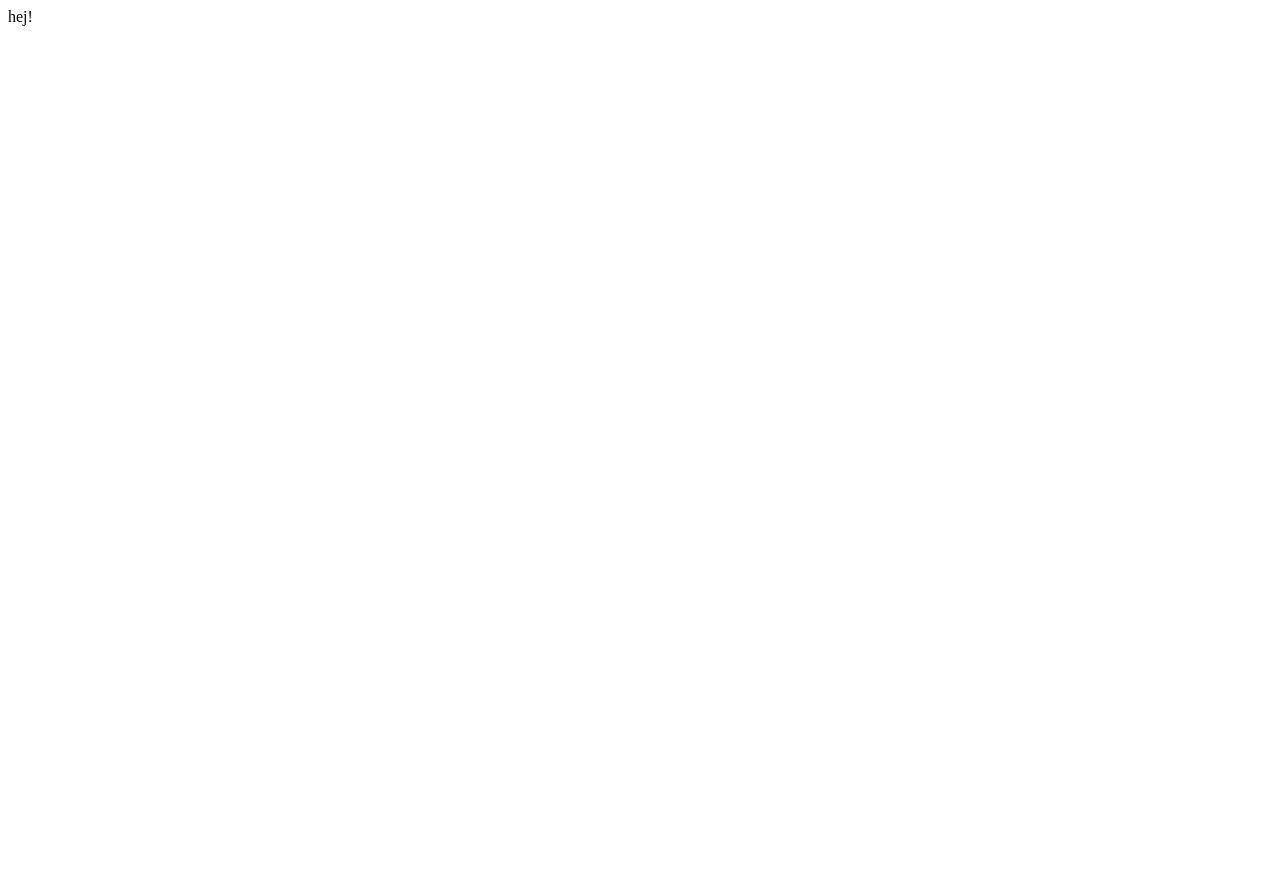
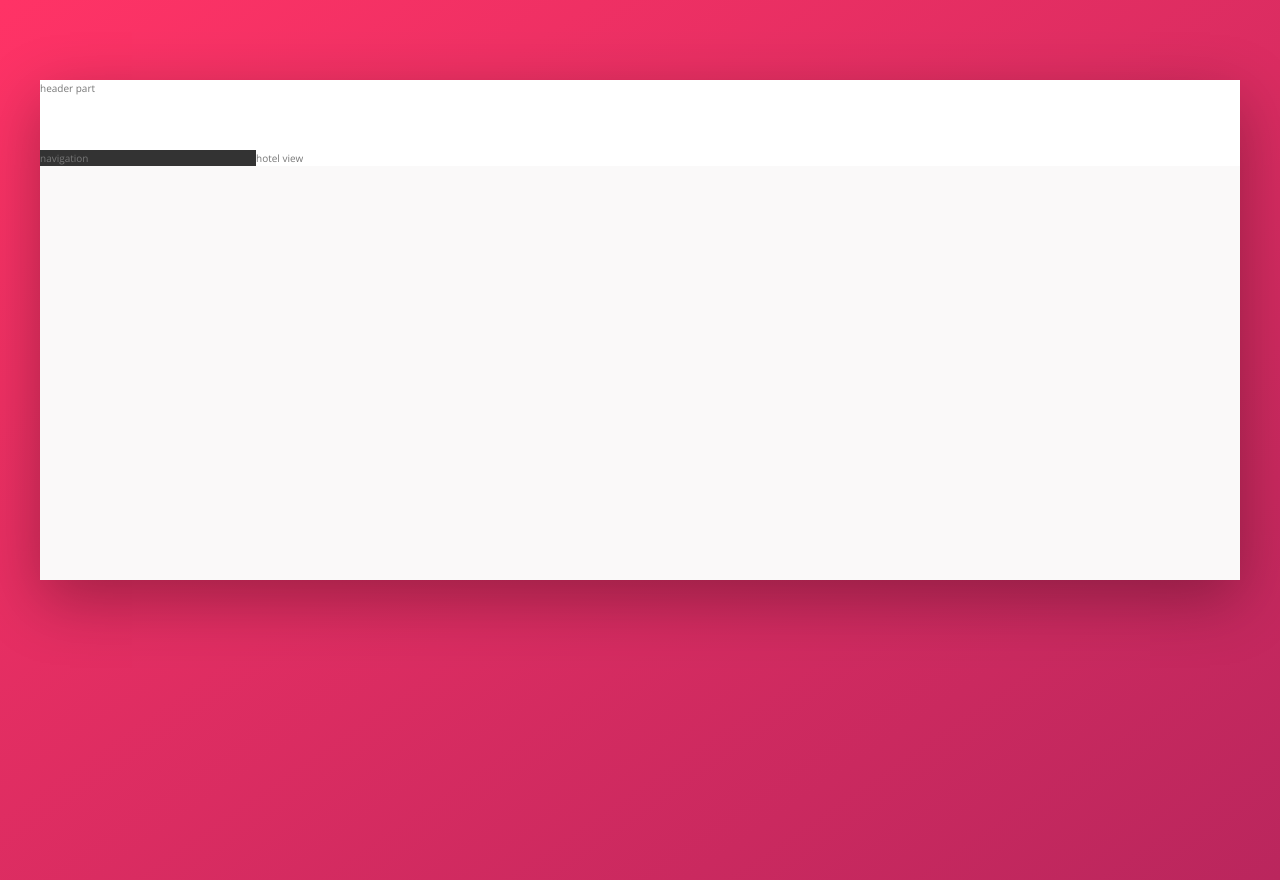
Before and after one commit to Mietlicha/trelo, a website: page index.html in a window 1280 px wide. Before the commit the page ends 800 px from the top, so only its background shows below. Drawn offline with nearby package versions, Linux system fonts and the light colour scheme.

Commit message:
setup overall layout

```diff
--- a/index.html
+++ b/index.html
@@ -11,9 +11,21 @@
     <link rel="stylesheet" href="css/style.css" />
     <link rel="shortcut icon" type="image/png" href="img/favicon.png" />
 
-    <title>trillo &mdash; Your all-in-one booking app</title>
+    <title>trello &mdash; Your all-in-one booking app</title>
   </head>
   <body>
-    hej!
+    <div class="container">
+      <header class="header">
+        header part
+      </header>
+      <div class="content">
+        <nav class="sidebar">
+          navigation
+        </nav>
+        <main class="hotel-view">
+          hotel view
+        </main>
+      </div>
+    </div>
   </body>
 </html>
--- a/package.json
+++ b/package.json
@@ -1,5 +1,5 @@
 {
-  "name": "Trilo",
+  "name": "Trelo",
   "version": "1.0.0",
   "description": "",
   "main": "index.js",
@@ -8,8 +8,7 @@
     "devserver": "live-server",
     "start": "npm-run-all --parallel devserver watch:sass",
     "compile:sass": "node-sass sass/main.scss css/style.comp.css",
-    "concat:css": "concat -o css/style.concat.css css/icon-font.css css/style.comp.css",
-    "prefix:css": "postcss --use autoprefixer -b 'last 10 versions' css/style.concat.css -o css/style.prefix.css",
+    "prefix:css": "postcss --use autoprefixer -b 'last 10 versions' css/style.comp.css -o css/style.prefix.css",
     "compress:css": "node-sass css/style.prefix.css css/style.css --output-style compressed",
     "build:css": "npm-run-all compile:sass concat:css prefix:css compress:css"
   },
--- /dev/null
+++ b/sass/_base.scss
@@ -0,0 +1,25 @@
+* {
+  margin: 0;
+  padding: 0;
+}
+
+*,
+*::after,
+*::before {
+  box-sizing: inherit;
+}
+
+html {
+  box-sizing: border-box;
+  font-size: 62.5%; //1rem = 10px;
+}
+
+body {
+  font-family: 'Open Sans', sans-serif;
+  font-weight: 400;
+  line-height: 1.6;
+  background: linear-gradient(to right bottom, $Primary-light, $Primary-dark)
+    no-repeat center/cover;
+  min-height: 100vh;
+  color: $Grey-dark2;
+}
--- /dev/null
+++ b/sass/_layout.scss
@@ -0,0 +1,29 @@
+.container {
+  max-width: 120rem;
+  margin: 8rem auto;
+  background-color: $Grey-light1;
+  box-shadow: $box-shadow-huge;
+
+  min-height: 50rem;
+}
+
+.header {
+  height: 7rem;
+  background: $white;
+  border-bottom: $Grey-light2;
+}
+
+.content {
+  display: flex;
+}
+
+.sidebar {
+  background: $Grey-dark1;
+
+  flex: 0 0 18%;
+}
+
+.hotel-view {
+  background: $white;
+  flex: 1;
+}
--- /dev/null
+++ b/sass/_variable.scss
@@ -0,0 +1,17 @@
+$Primary: #eb2f64;
+$Primary-light: #ff3366;
+$Primary-dark: #ba265d;
+
+$Grey-light1: #faf9f9;
+$Grey-light2: #f4f2f2;
+$Grey-light3: #f0eeee;
+$Grey-light4: #ccc;
+
+$Grey-dark1: #333;
+$Grey-dark2: #777;
+$Grey-dark3: #999;
+
+$white: #fff;
+
+//box-shadow
+$box-shadow-huge: 0 2rem 6rem rgba(0, 0, 0, 0.3);
--- a/sass/main.scss
+++ b/sass/main.scss
@@ -1,17 +1,4 @@
-/*
-COLORS
-
-Primary: #eb2f64
-Primary light: #FF3366
-Primary dark: #BA265D
-
-Grey light 1: #faf9f9
-Grey light 2: #f4f2f2
-Grey light 3: #f0eeee
-Grey light 4: #ccc
-
-Grey dark 1: #333
-Grey dark 2: #777
-Grey dark 3: #999
-
-*/
+@import 'variable';
+@import 'base';
+@import 'layout';
+@import 'components';
```
Also changed, not shown: css/style.css, sass/_components.scss (added).
